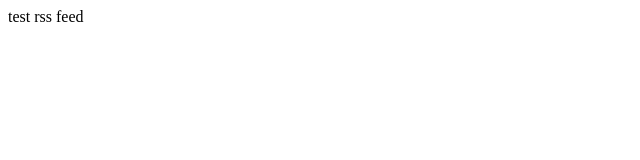
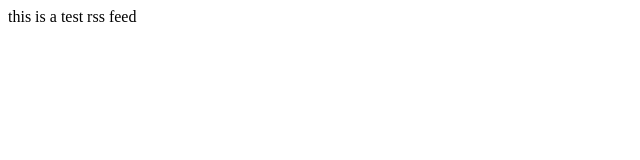
Before and after one commit to wlandau/rss-test, a plain HTML site: page index.html in a window 1280 px wide. Shown: the full height of the page, 0-640 px from the left. Drawn offline with Linux system fonts and the light colour scheme.

Commit message:
Update index.html

```diff
--- a/index.html
+++ b/index.html
@@ -1,5 +1,5 @@
 <!doctype html>
 <html>
   <head><title>test rss feed</title></head>
-  <body>test rss feed</body>
+  <body>this is a test rss feed</body>
 </html>
```
